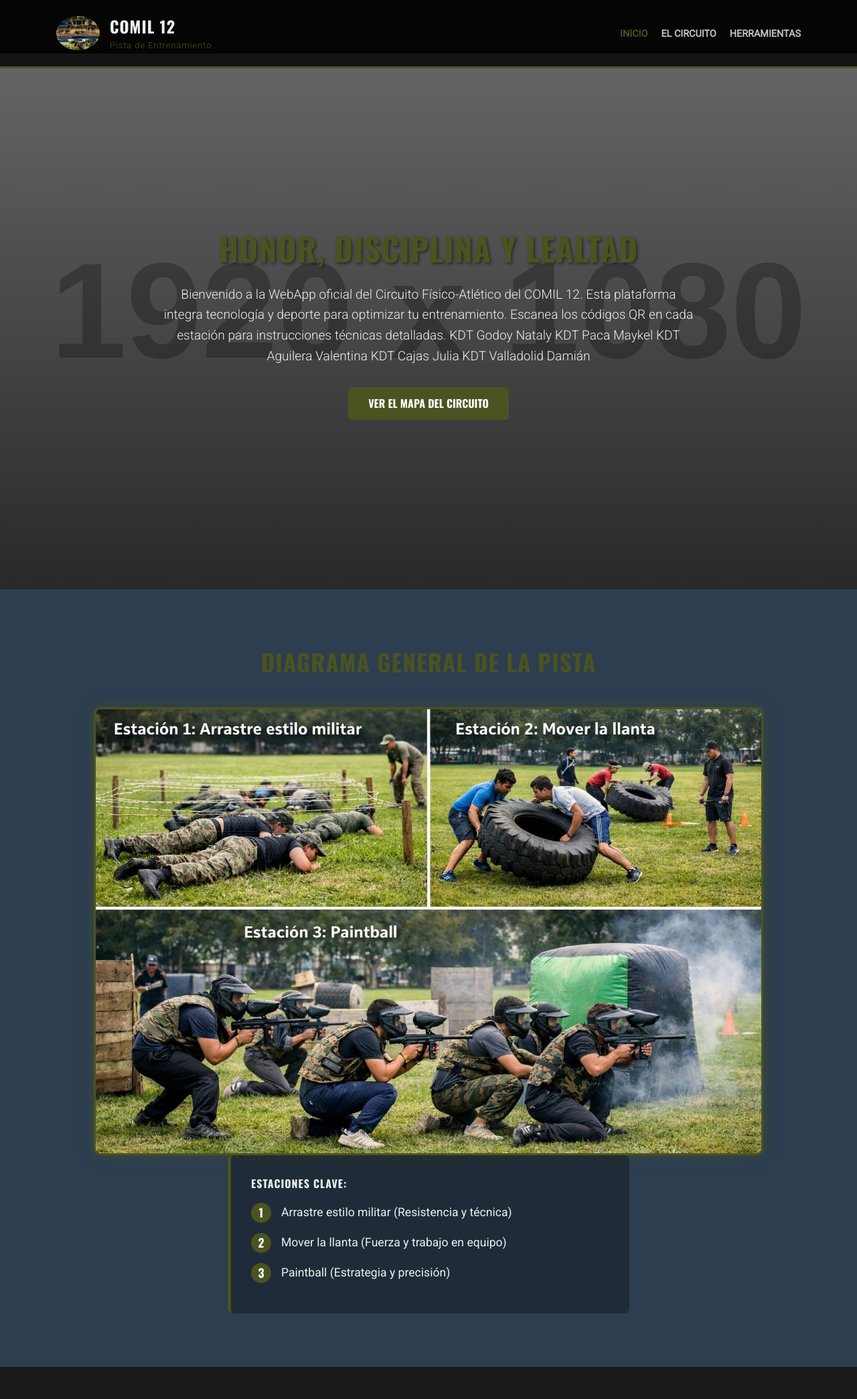
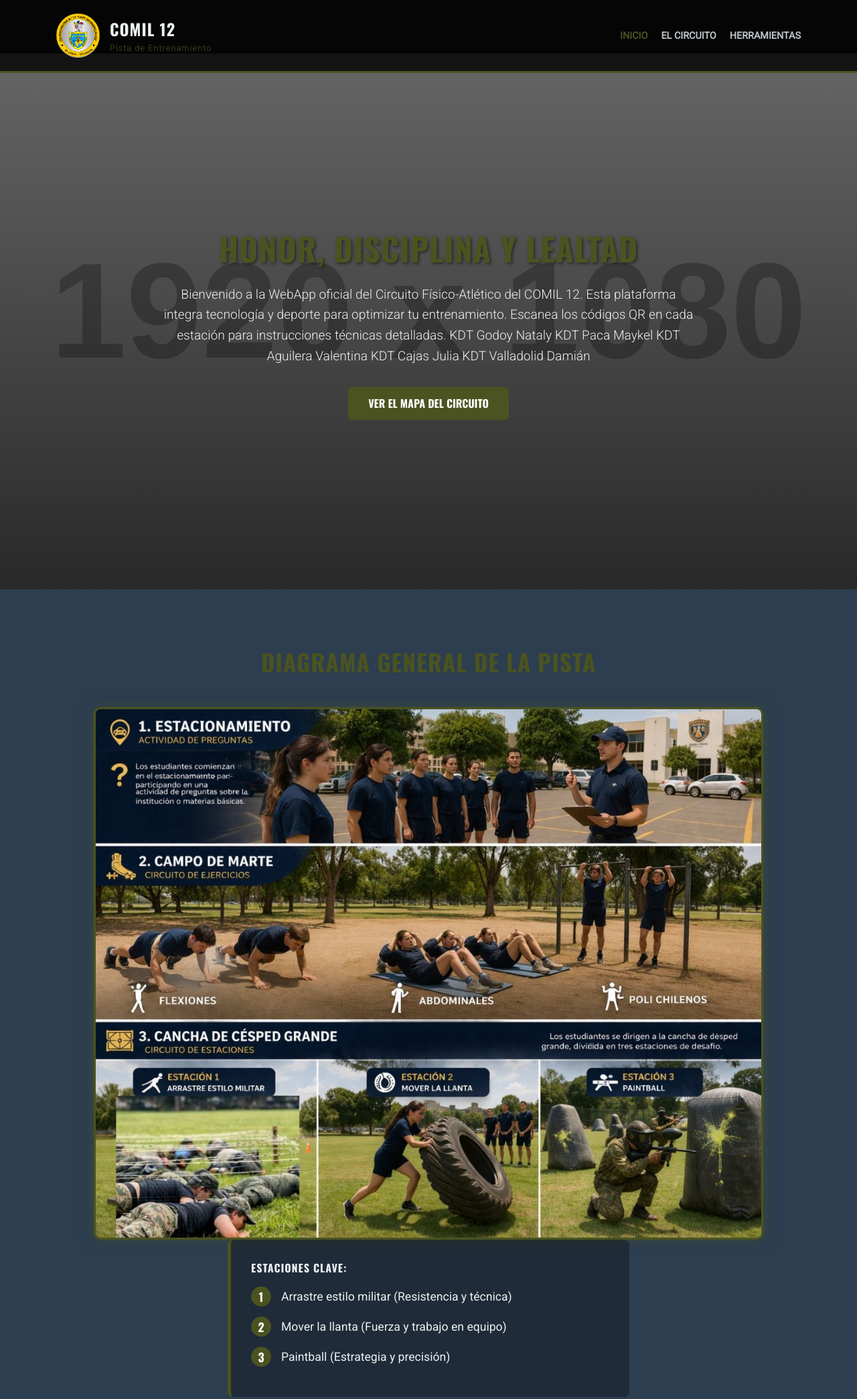
Before and after one commit to 5talinFive/comil12_circuito, a plain HTML site: page index.html in a window 1280 px wide. Shown: the top 2089 px of the page at 67% size. Drawn offline with nearby package versions, Linux system fonts and the light colour scheme; placeholder pictures from the web are drawn by us.

Commit message:
actual img

```diff
--- a/index.html
+++ b/index.html
@@ -16,7 +16,7 @@
         <div class="container">
             <div class="logo-wrapper">
 
-                <img src="img/imgtotal.jpeg" alt="Escudo COMIL 12" class="logo-img">
+                <img src="img/logopng.png" alt="Escudo COMIL 12" class="logo-img">
                 <h1 class="logo">COMIL 12 <span>Pista de Entrenamiento</span></h1>
 
             </div>
@@ -52,7 +52,7 @@
             <p class="subtitle"></p>
 
             <div class="mapa-infografia">
-                <img src="img/img2.jpeg" alt="Infografía Táctica del Circuito Físico COMIL 12">
+                <img src="img/imgtotal.jpeg" alt="Infografía Táctica del Circuito Físico COMIL 12">
             </div>
 
             <div class="estaciones-lista">
```
